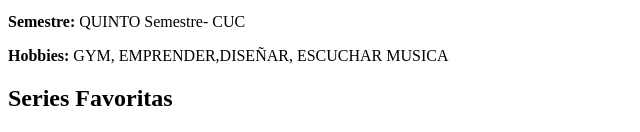
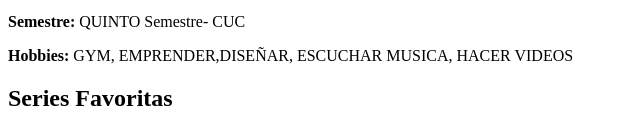
Before and after one commit to SantiagoCantillo/index, a plain HTML site: page index.html in a window 1280 px wide. Shown: the part 148-280 px from the top of the page, without its empty margins (0-640 px from the left). Drawn offline with Linux system fonts and the light colour scheme.

Commit message:
hobbie 5

```diff
--- a/index.html
+++ b/index.html
@@ -11,7 +11,7 @@
     <h2>Datos Personales</h2>
     <p><strong>Nombre:</strong> SANTIAGO CANTILLO</p>
     <p><strong>Semestre:</strong> QUINTO Semestre- CUC</p>
-    <p><strong>Hobbies:</strong> GYM, EMPRENDER,DISEÑAR, ESCUCHAR MUSICA</p>
+    <p><strong>Hobbies:</strong> GYM, EMPRENDER,DISEÑAR, ESCUCHAR MUSICA, HACER VIDEOS</p>
 
     <h2>Series Favoritas</h2>
     <p>Aquí están mis series favoritas:</p>
```
